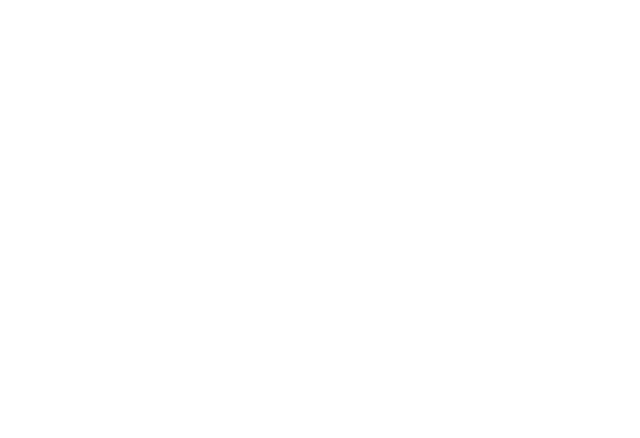
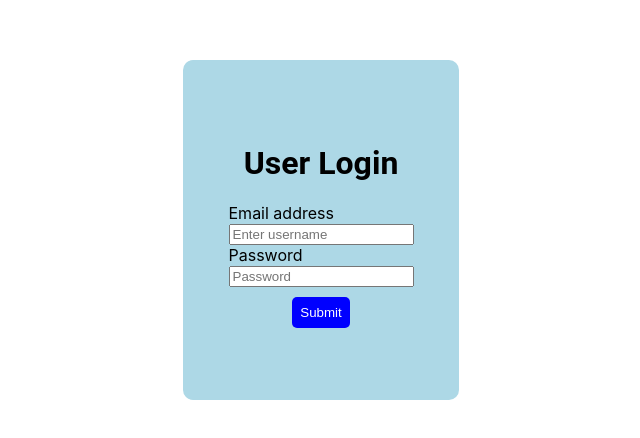
Before and after one commit to saikumarbosi/forntedMobile, a React (Create React App) app: page / in a window 1280 px wide. Before the commit this address had no page. Shown: the part 170-608 px from the top of the page, without its empty margins (319-959 px from the left). Built offline with nearby package versions, Linux system fonts and the light colour scheme.

Commit message:
Update App.js

```diff
--- a/src/App.js
+++ b/src/App.js
@@ -9,7 +9,7 @@
     <div>
       <BrowserRouter>
       <Routes>
-        <Route path='/login' element = {<LoginPage/>} />
+        <Route path='/' element = {<LoginPage/>} />
         <Route path='/joker' element = {<HomeJokes />} />
       </Routes>
       </BrowserRouter>
```
